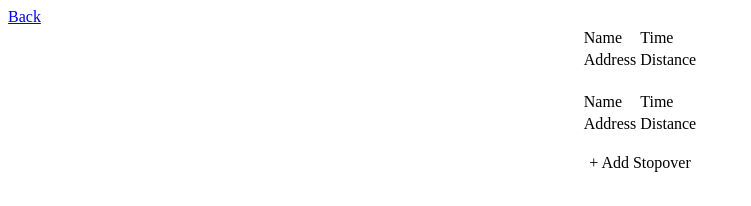
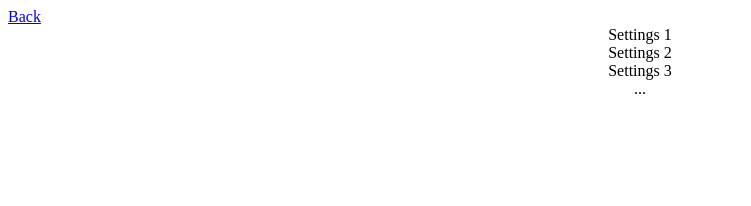
Before and after one commit to jorennejf/routeplanner, a plain HTML site: page settings.html in a window 1280 px wide. Shown: the whole page, without its empty margins (0-751 px from the left). Drawn offline with Linux system fonts and the light colour scheme.

Commit message:
whoops added wrong settings file (fixed it)

```diff
--- a/settings.html
+++ b/settings.html
@@ -5,42 +5,15 @@
     </head>
     <body>
 
-        <div style="float:left">
+        <div aligned="left">
             <a href="index.html">Back</a>
         </div>
 
         <div align="center">
-
-            <br>
-
-            <table>
-              <tr>
-                <td>Name</td>
-                <td>Time</td>
-              </tr>
-              <tr>
-                <td>Address</td>
-                <td>Distance</td>
-              </tr>
-            </table>
-
-            <br>
-
-            <table>
-              <tr>
-                <td>Name</td>
-                <td>Time</td>
-              </tr>
-              <tr>
-                <td>Address</td>
-                <td>Distance</td>
-              </tr>
-            </table>
-
-            <br>
-
-            + Add Stopover
-
+            Settings 1<br>
+            Settings 2<br>
+            Settings 3<br>
+            ...<br>
         </div>
 
     </body>
```
